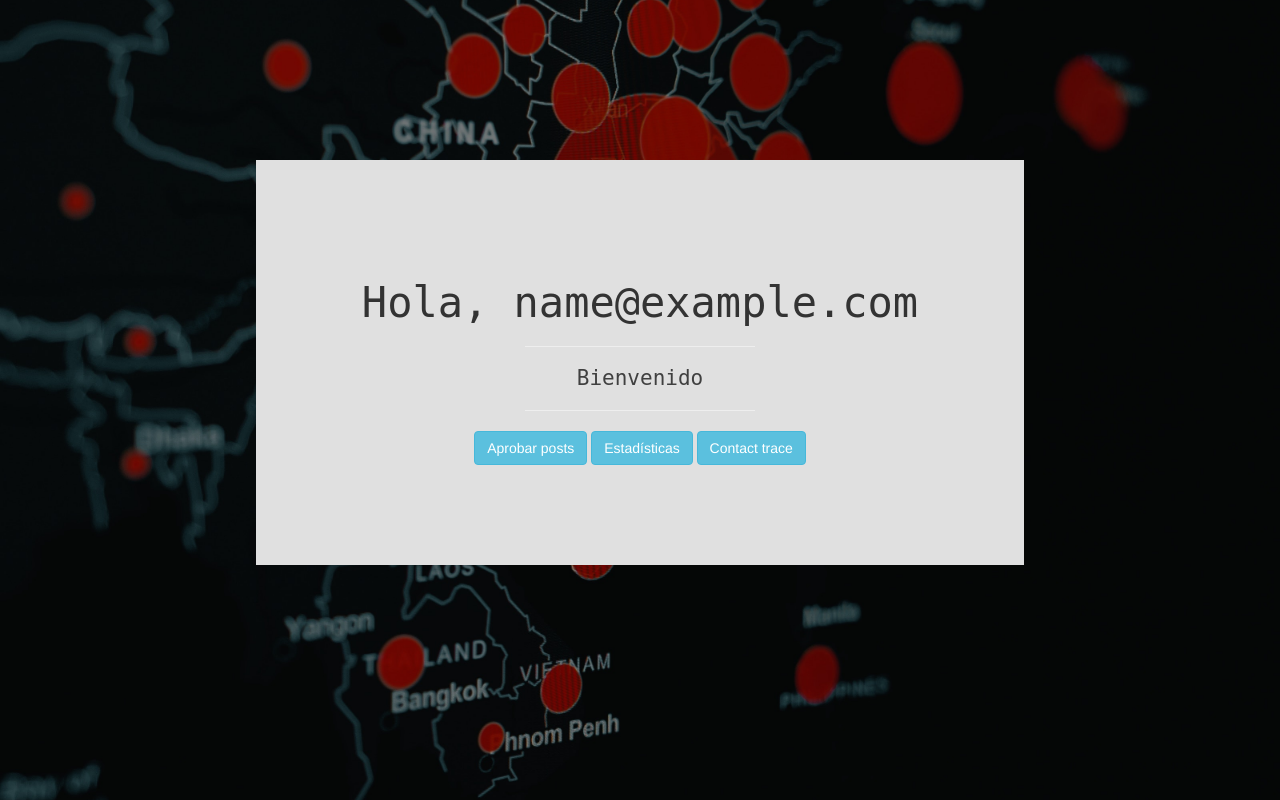
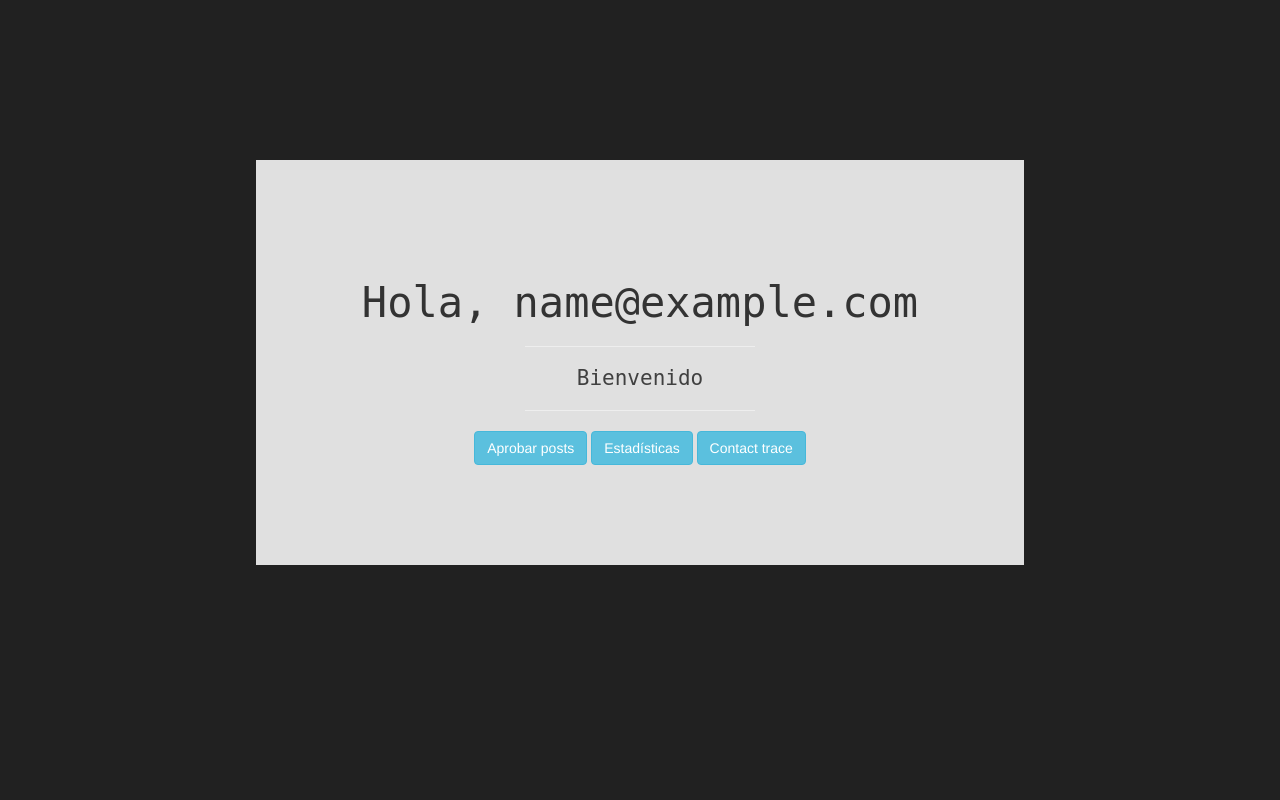
Before and after one commit to Covid-relief/Admin-console-web, a Flask app: template app/templates/welcome.html in a window 1280 px wide. Run offline with Flask 2, Linux system fonts and the light colour scheme; the template is opened without the code that fills it: most values are stand-ins (such as "Sample title", 1, 10 or a date in 2020); some libraries are stand-ins or nearby versions.

Commit message:
Statistics 25-10

```diff
--- a/app/static/welcome.css
+++ b/app/static/welcome.css
@@ -1,10 +1,7 @@
 body{
 	margin: 0;
-	background-position: center;
-    background-size: cover;
-	background-image: url("resources/back1.jpg");
 	background-color: #212121;
-	min-height: 100%;
+
 }
 
 .main{
--- a/app/templates/estadisticas.html
+++ b/app/templates/estadisticas.html
@@ -15,7 +15,5 @@
 
 <iframe width="600" height="450" src="https://datastudio.google.com/embed/reporting/59fd21de-39df-4c40-b3c8-0d1924db8b67/page/6GllB" frameborder="0" style="border:0" allowfullscreen></iframe>
 
-</div>
-
 </body>
 </html>
--- a/requirements.txt
+++ b/requirements.txt
@@ -5,3 +5,5 @@ gunicorn==19.9.0
 requests
 python-firebase
 pyrebase
+firebase
+jinja2
```
